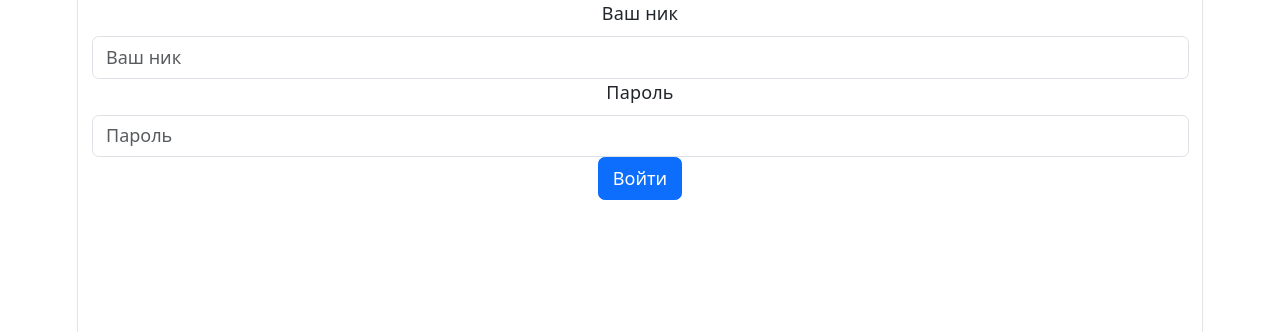
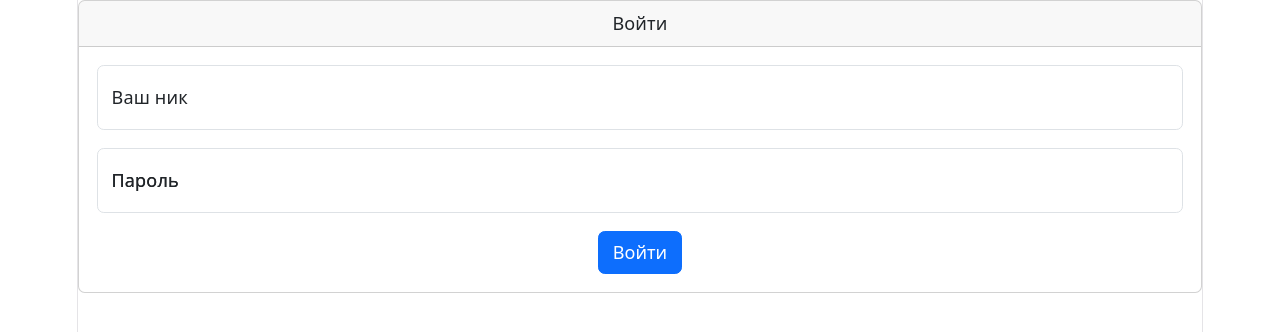
Before and after one commit to KseniaTry/frontend-project-12, a React app in the folder frontend/: page /login in a window 1280 px wide. Shown: the top 332 px of the page. Built offline with nearby package versions, Linux system fonts and the light colour scheme; the HTML template or start-up script is replaced by a standard one.

Commit message:
add bootstrap in Login (form)

```diff
--- a/frontend/src/Login.jsx
+++ b/frontend/src/Login.jsx
@@ -1,6 +1,6 @@
 import React from 'react';
 import { useFormik } from 'formik';
-import { Form, Button, Container } from 'react-bootstrap';
+import { Form, Button, Container, Card, FloatingLabel } from 'react-bootstrap';
 
 const Login = () => {
   const formik = useFormik({
@@ -13,31 +13,27 @@ const Login = () => {
     },
   });
   return (
+    <Card>
+      <Card.Header>Войти</Card.Header>
+      <Card.Body>
         <Form onSubmit={formik.handleSubmit}>
-         <Container class="form-floating mb-3">
-       <Form.Label htmlFor="name">Ваш ник</Form.Label>
-       <Form.Control
-         id="name"
-         name="name"
-         type="text"
-         placeholder='Ваш ник'
+          <FloatingLabel controlId='name' label='Ваш ник' className='mb-3'>
+            <Form.Control id="name" name="name" type="text"placeholder='Ваш ник'
               //  onChange={formik.handleChange}
               //  value={formik.values.email}
             />
-       </Container>
-        <Container class="form-floating mb-3">
+          </FloatingLabel>
+          <FloatingLabel controlId='password' label='Пароль' className='mb-3'>
+            <Form.Control id="password" name="password" type="password" placeholder='Пароль'
+              // onChange={formik.handleChange}
+              // value={formik.values.email}
+            />
             <Form.Label htmlFor="password">Пароль</Form.Label>
-       <Form.Control
-         id="password"
-         name="password"
-         type="password"
-              placeholder='Пароль'
-         onChange={formik.handleChange}
-         value={formik.values.email}
-       />
- </Container>
+          </FloatingLabel>
           <Button type="submit">Войти</Button>
         </Form>
+      </Card.Body>
+    </Card>
   );
 };
 
```
Lines whose indentation alone changed are shown as unchanged.
